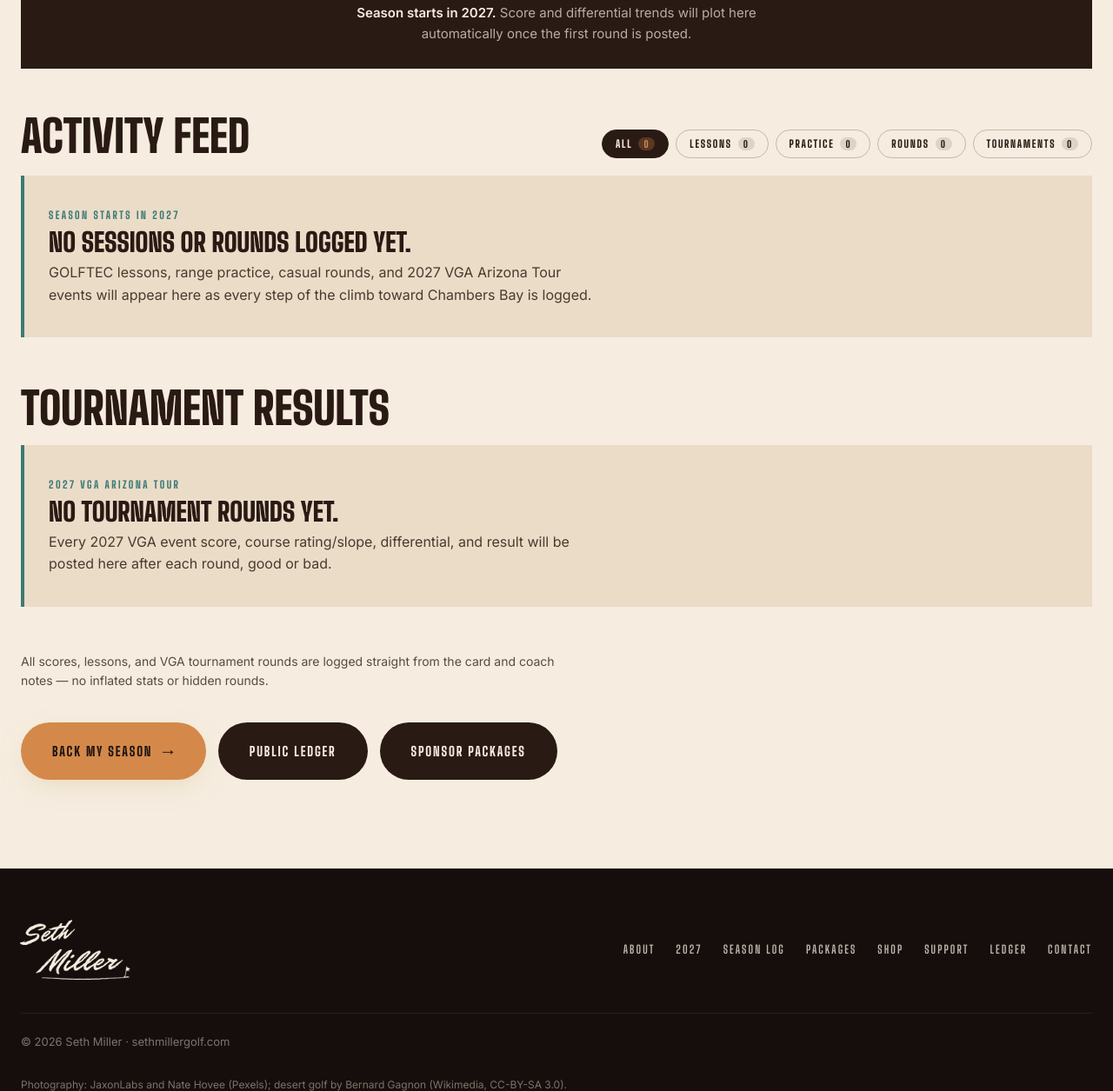
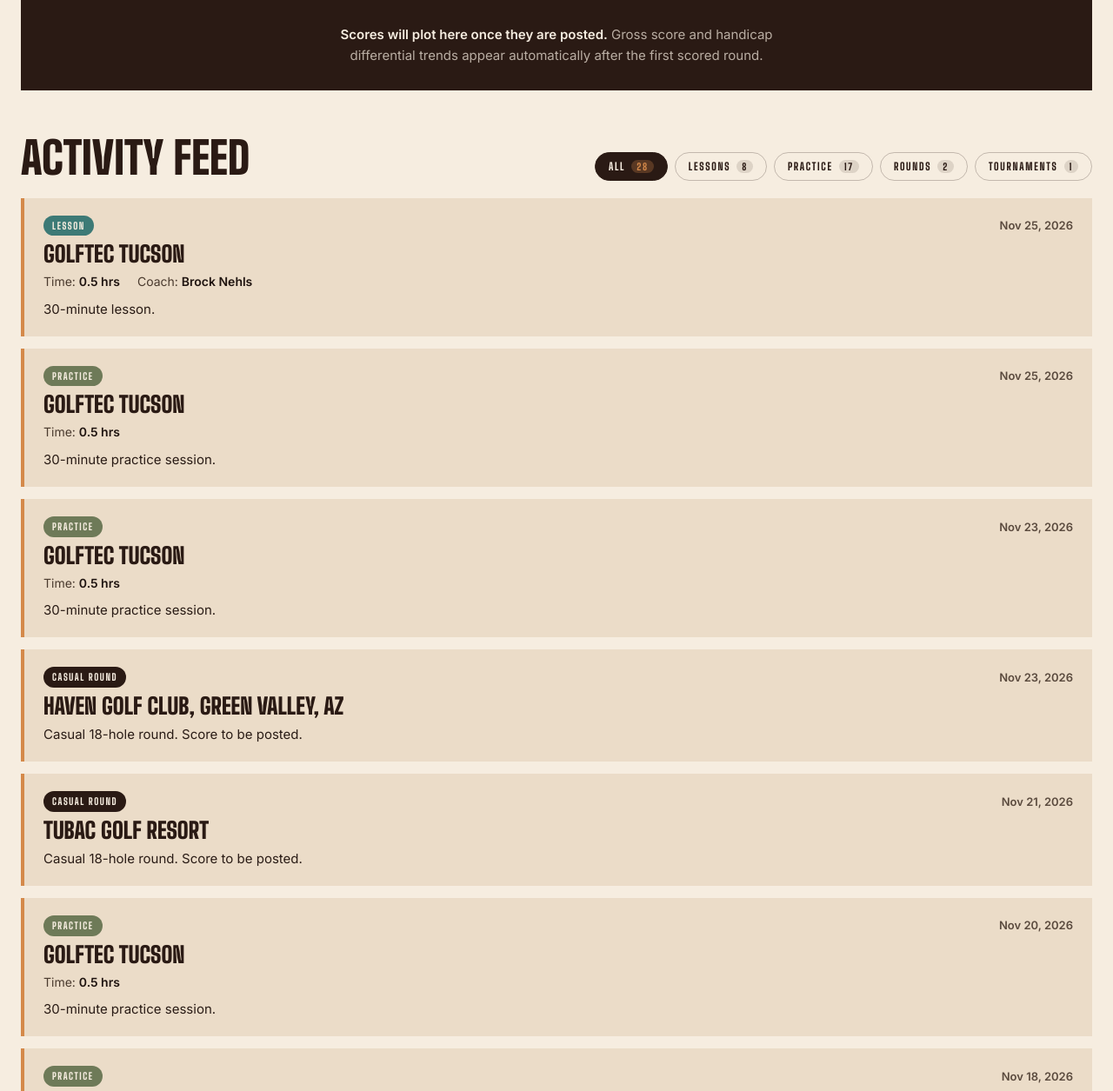
Before and after one commit to MillerSeth1/sethmillergolf, a plain HTML site: page season-log.html in a window 1280 px wide. Shown: the part 1090-2345 px from the top of the page at 87% size. Drawn offline with Linux system fonts and the light colour scheme.

Commit message:
Log 2026 season prep: GOLFTEC sessions, Tubac and Haven rounds, and Lions Classic
Add verified past entries from Gmail and Google Calendar through Nov 25, 2026, and reframe the Season Log as season prep starting October 2026 while keeping VGA Nationals 2027 as the goal. Scores for the two casual rounds are held until the 91/105 pairing is confirmed.

```diff
--- a/progress.js
+++ b/progress.js
@@ -120,7 +120,7 @@
             <line x1="56" y1="185" x2="808" y2="185" stroke="rgba(246,237,224,0.16)"/>
             <polyline points="80,132 220,124 360,112 500,118 640,98 780,82" fill="none" stroke="rgba(212,137,74,0.22)" stroke-width="2.5" stroke-dasharray="6 6"/>
           </svg>
-          <p class="chart-empty-copy"><strong>Season starts in 2027.</strong> Score and differential trends will plot here automatically once the first round is posted.</p>
+          <p class="chart-empty-copy"><strong>Scores will plot here once they are posted.</strong> Gross score and handicap differential trends appear automatically after the first scored round.</p>
         </div>
       `;
       return;
@@ -242,7 +242,7 @@
     if (!entries.length) {
       feed.innerHTML = `
         <div class="log-empty-card">
-          <p class="log-empty-eyebrow">Season starts in 2027</p>
+          <p class="log-empty-eyebrow">Season prep · October 2026</p>
           <p class="log-empty-title">No sessions or rounds logged yet.</p>
           <p class="log-empty-copy">GOLFTEC lessons, range practice, casual rounds, and 2027 VGA Arizona Tour events will appear here as every step of the climb toward Chambers Bay is logged.</p>
         </div>
@@ -359,7 +359,7 @@
     });
   });
 
-  fetch("progress.json?v=8")
+  fetch("progress.json?v=9")
     .then((r) => {
       if (!r.ok) throw new Error("Could not load Season Log");
       return r.json();
@@ -369,7 +369,7 @@
       if (updated) {
         updated.textContent = data.lastUpdated
           ? "Last updated " + dateLabel(data.lastUpdated)
-          : "Season starts 2027 · Ready for day-one logging";
+          : "Season prep · Log starts October 2026";
       }
       const note = document.getElementById("progress-note");
       if (note && data.note) note.textContent = data.note;
--- a/progress.json
+++ b/progress.json
@@ -1,7 +1,208 @@
 {
-  "lastUpdated": null,
-  "seasonStarts": "2027",
+  "lastUpdated": "2026-11-25",
+  "seasonStarts": "2026-10",
   "goal": "VGA Nationals at Chambers Bay (Sep 19, 2027)",
-  "note": "Every GOLFTEC lesson, practice session, casual round, and 2027 VGA tournament round will be logged here as the season unfolds.",
-  "entries": []
+  "note": "Season prep is underway. Every GOLFTEC lesson, practice session, casual round, and event is logged here on the climb to VGA Nationals at Chambers Bay in 2027.",
+  "entries": [
+    {
+      "date": "2026-10-10",
+      "type": "lesson",
+      "course": "GOLFTEC Tucson",
+      "coach": "Brock Nehls",
+      "notes": "Game Evaluation."
+    },
+    {
+      "date": "2026-10-14",
+      "type": "lesson",
+      "course": "GOLFTEC Tucson",
+      "hours": 0.5,
+      "coach": "Brock Nehls",
+      "notes": "30-minute lesson."
+    },
+    {
+      "date": "2026-10-16",
+      "type": "practice",
+      "course": "GOLFTEC Tucson",
+      "hours": 0.5,
+      "notes": "30-minute practice session."
+    },
+    {
+      "date": "2026-10-19",
+      "type": "practice",
+      "course": "GOLFTEC Tucson",
+      "hours": 0.5,
+      "notes": "30-minute practice session."
+    },
+    {
+      "date": "2026-10-21",
+      "type": "lesson",
+      "course": "GOLFTEC Tucson",
+      "hours": 0.5,
+      "coach": "Brock Nehls",
+      "notes": "30-minute lesson."
+    },
+    {
+      "date": "2026-10-21",
+      "type": "practice",
+      "course": "GOLFTEC Tucson",
+      "hours": 0.5,
+      "notes": "30-minute practice session."
+    },
+    {
+      "date": "2026-10-26",
+      "type": "practice",
+      "course": "GOLFTEC Tucson",
+      "hours": 0.5,
+      "notes": "30-minute practice session."
+    },
+    {
+      "date": "2026-10-30",
+      "type": "lesson",
+      "course": "GOLFTEC Tucson",
+      "hours": 0.5,
+      "coach": "Brock Nehls",
+      "notes": "30-minute lesson."
+    },
+    {
+      "date": "2026-10-30",
+      "type": "practice",
+      "course": "GOLFTEC Tucson",
+      "hours": 0.5,
+      "notes": "30-minute practice session."
+    },
+    {
+      "date": "2026-10-31",
+      "type": "practice",
+      "course": "GOLFTEC Tucson",
+      "hours": 0.5,
+      "notes": "30-minute practice session."
+    },
+    {
+      "date": "2026-11-02",
+      "type": "practice",
+      "course": "GOLFTEC Tucson",
+      "hours": 0.5,
+      "notes": "30-minute practice session."
+    },
+    {
+      "date": "2026-11-03",
+      "type": "practice",
+      "course": "GOLFTEC Tucson",
+      "hours": 0.5,
+      "notes": "30-minute practice session."
+    },
+    {
+      "date": "2026-11-03",
+      "type": "lesson",
+      "course": "GOLFTEC Tucson",
+      "hours": 0.5,
+      "coach": "Brock Nehls",
+      "notes": "30-minute lesson."
+    },
+    {
+      "date": "2026-11-04",
+      "type": "practice",
+      "course": "GOLFTEC Tucson",
+      "hours": 0.5,
+      "notes": "30-minute practice session."
+    },
+    {
+      "date": "2026-11-09",
+      "type": "practice",
+      "course": "GOLFTEC Tucson",
+      "hours": 0.5,
+      "notes": "30-minute practice session."
+    },
+    {
+      "date": "2026-11-11",
+      "type": "lesson",
+      "course": "GOLFTEC Tucson",
+      "hours": 0.5,
+      "coach": "Brock Nehls",
+      "notes": "30-minute lesson."
+    },
+    {
+      "date": "2026-11-11",
+      "type": "practice",
+      "course": "GOLFTEC Tucson",
+      "hours": 0.5,
+      "notes": "30-minute practice session."
+    },
+    {
+      "date": "2026-11-13",
+      "type": "practice",
+      "course": "GOLFTEC Tucson",
+      "hours": 0.5,
+      "notes": "30-minute practice session."
+    },
+    {
+      "date": "2026-11-14",
+      "type": "tournament",
+      "course": "El Conquistador Golf Course",
+      "notes": "Lions Golf Classic, 4-man scramble, team -3. Pusch Ridge Christian Academy fundraiser."
+    },
+    {
+      "date": "2026-11-16",
+      "type": "practice",
+      "course": "GOLFTEC Tucson",
+      "hours": 0.5,
+      "notes": "30-minute practice session."
+    },
+    {
+      "date": "2026-11-18",
+      "type": "practice",
+      "course": "GOLFTEC Tucson",
+      "hours": 0.5,
+      "notes": "30-minute practice session."
+    },
+    {
+      "date": "2026-11-18",
+      "type": "lesson",
+      "course": "GOLFTEC Tucson",
+      "hours": 0.5,
+      "coach": "Brock Nehls",
+      "notes": "30-minute lesson."
+    },
+    {
+      "date": "2026-11-20",
+      "type": "practice",
+      "course": "GOLFTEC Tucson",
+      "hours": 0.5,
+      "notes": "30-minute practice session."
+    },
+    {
+      "date": "2026-11-21",
+      "type": "round",
+      "course": "Tubac Golf Resort",
+      "notes": "Casual 18-hole round. Score to be posted."
+    },
+    {
+      "date": "2026-11-23",
+      "type": "practice",
+      "course": "GOLFTEC Tucson",
+      "hours": 0.5,
+      "notes": "30-minute practice session."
+    },
+    {
+      "date": "2026-11-23",
+      "type": "round",
+      "course": "Haven Golf Club, Green Valley, AZ",
+      "notes": "Casual 18-hole round. Score to be posted."
+    },
+    {
+      "date": "2026-11-25",
+      "type": "lesson",
+      "course": "GOLFTEC Tucson",
+      "hours": 0.5,
+      "coach": "Brock Nehls",
+      "notes": "30-minute lesson."
+    },
+    {
+      "date": "2026-11-25",
+      "type": "practice",
+      "course": "GOLFTEC Tucson",
+      "hours": 0.5,
+      "notes": "30-minute practice session."
+    }
+  ]
 }
--- a/script.js
+++ b/script.js
@@ -168,7 +168,7 @@
   // Season Log snapshot on the home page
   const progSnap = document.querySelector("[data-progress-snap]");
   if (progSnap) {
-    fetch("progress.json?v=8")
+    fetch("progress.json?v=9")
       .then((r) => (r.ok ? r.json() : Promise.reject()))
       .then((d) => {
         const entries = Array.isArray(d.entries) ? d.entries : [];
--- a/season-log.html
+++ b/season-log.html
@@ -46,13 +46,13 @@
       <div class="wrap">
         <p class="eyebrow">Road to Nationals Log</p>
         <h1 class="display">Season <span>log.</span></h1>
-        <p id="progress-updated" class="ledger-updated">Season starts 2027 · Ready for day-one logging</p>
+        <p id="progress-updated" class="ledger-updated">Season prep · Log starts October 2026</p>
       </div>
     </section>
 
     <section class="section-ledger">
       <div class="wrap">
-        <p id="progress-note" class="ledger-note">Every GOLFTEC lesson, practice session, casual round, and 2027 VGA tournament round will be logged here as the season unfolds.</p>
+        <p id="progress-note" class="ledger-note">Season prep is underway. Every GOLFTEC lesson, practice session, casual round, and event is logged here on the climb to VGA Nationals at Chambers Bay in 2027.</p>
 
         <div class="log-kpis" aria-label="Season summary metrics">
           <div class="log-kpi log-kpi-teal"><span>Lessons</span><strong id="stat-lessons">0</strong></div>
@@ -156,6 +156,6 @@
   </div>
 
   <script src="script.js?v=8"></script>
-  <script src="progress.js?v=8"></script>
+  <script src="progress.js?v=9"></script>
 </body>
 </html>
```
